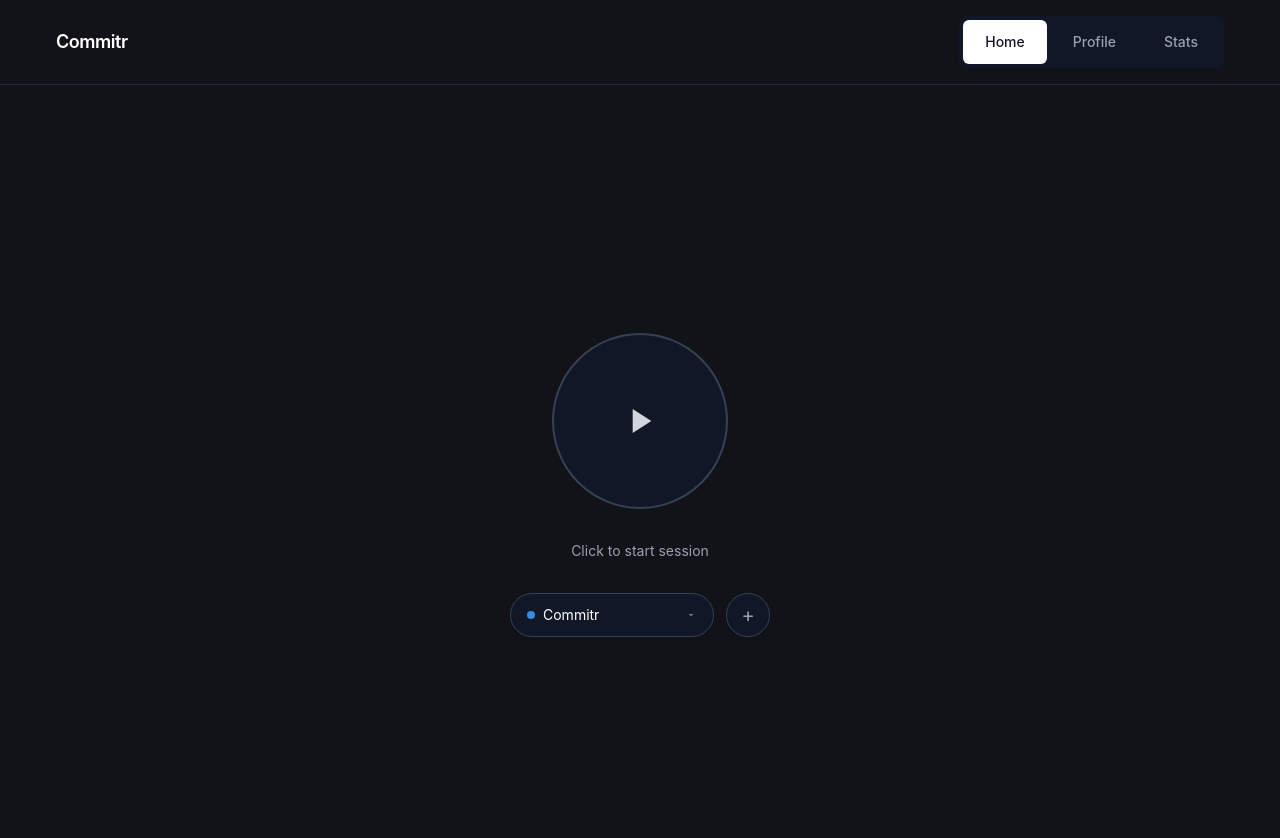
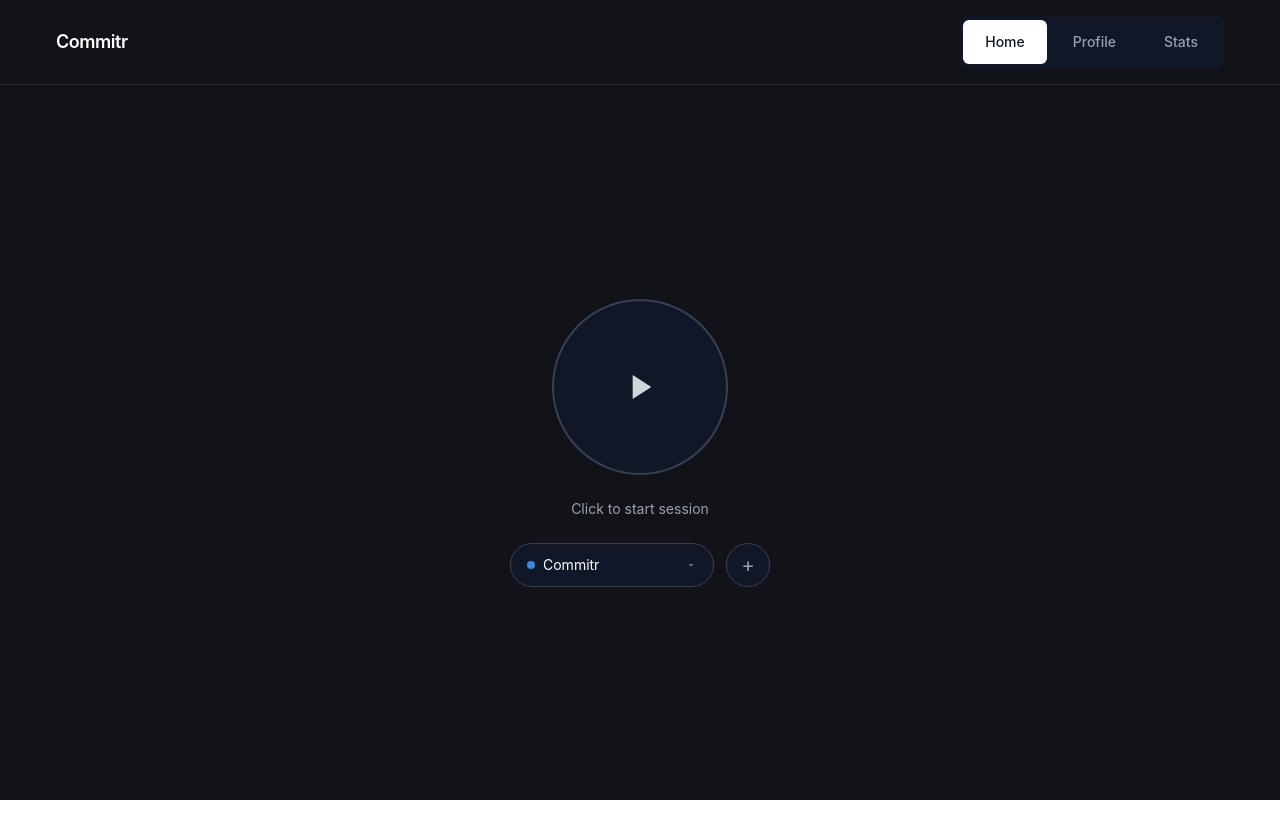
Before and after one commit to Maester-Khris/Commitr, a React (Vite) app: page / in a window 1280 px wide. Shown: the top 838 px of the page. After the commit the page ends 800 px from the top, so only its background shows below. Built offline with nearby package versions, Linux system fonts and the light colour scheme.

Commit message:
feat/component: wire panel into home layout

```diff
--- a/src/components/HomePage.tsx
+++ b/src/components/HomePage.tsx
@@ -1,8 +1,8 @@
-import { useState } from 'react'
 import type { Project, ProjectTimerState } from '../types'
 import PlayerButton from './PlayerButton'
 import ProjectSelector from './ProjectSelector'
 import SessionStatus from './SessionStatus'
+import AddProjectPanel from './AddProjectPanel'
 
 interface HomePageProps {
   projects: Project[]
@@ -10,6 +10,9 @@ interface HomePageProps {
   timerStates: Record<string, ProjectTimerState>
   onProjectSelect: (id: string) => void
   onTimerToggle: () => void
+  showAddPanel: boolean
+  onShowAddPanel: () => void
+  onHideAddPanel: () => void
   onProjectAdd: (name: string, color: string) => void
 }
 
@@ -19,25 +22,25 @@ export default function HomePage({
   timerStates,
   onProjectSelect,
   onTimerToggle,
+  showAddPanel,
+  onShowAddPanel,
+  onHideAddPanel,
   onProjectAdd,
 }: HomePageProps) {
-  const [isDropdownOpen, setIsDropdownOpen] = useState(false)
-
   const activeTimer = timerStates[activeProjectId]
   const activeProject = projects.find(p => p.id === activeProjectId)
 
+
   return (
-    <main
-      className="flex-1 flex flex-col items-center justify-center gap-8 min-h-[calc(100vh-64px)]"
-      style={{
-        transform: isDropdownOpen ? 'translateY(-80px)' : 'translateY(0)',
-        transition: 'transform 0.25s cubic-bezier(0.4, 0, 0.2, 1)',
-      }}
-    >
+    <main className="flex-1 flex items-center justify-center w-full min-h-0 p-6">
+      <div className={`flex flex-col md:flex-row items-center justify-center transition-all duration-500 ease-in-out ${showAddPanel ? 'gap-12 md:gap-20' : 'gap-0'}`}>
+
+        {/* Left Section: Timer & Controls */}
+        <div className="flex flex-col items-center gap-6 w-full max-w-[320px]">
           <PlayerButton
             isRunning={activeTimer?.isRunning ?? false}
             secondsRemaining={activeTimer?.secondsRemaining ?? 1500}
-        projectColor={activeProject?.color ?? '#3B82F6'}
+            projectColor={activeProject?.color ?? '#378ADD'}
             onToggle={onTimerToggle}
           />
 
@@ -50,11 +53,29 @@ export default function HomePage({
           <ProjectSelector
             projects={projects}
             activeProjectId={activeProjectId}
-        isOpen={isDropdownOpen}
-        onOpenChange={setIsDropdownOpen}
             onSelect={onProjectSelect}
-        onAdd={onProjectAdd}
+            onAdd={onShowAddPanel}
+            showingAddPanel={showAddPanel}
           />
+
+          {/* Mobile Add Panel (Directly below) */}
+          {showAddPanel && (
+            <div className="md:hidden w-full animate-in fade-in zoom-in slide-in-from-top-4 duration-300">
+              <AddProjectPanel onSave={onProjectAdd} onCancel={onHideAddPanel} />
+            </div>
+          )}
+        </div>
+
+        {/* Desktop Add Panel (Side-by-side) */}
+        {showAddPanel && (
+          <>
+            <div className="hidden md:block w-[1px] h-64 bg-[#26292F] animate-in fade-in duration-500" />
+            <div className="hidden md:block w-full max-w-[380px] animate-in fade-in slide-in-from-left-8 duration-500">
+              <AddProjectPanel onSave={onProjectAdd} onCancel={onHideAddPanel} />
+            </div>
+          </>
+        )}
+      </div>
     </main>
   )
 }
--- a/src/components/Layout.tsx
+++ b/src/components/Layout.tsx
@@ -24,6 +24,7 @@ export default function Layout() {
     () => initTimerStates(initialProjects)
   )
   const [toast, setToast] = useState<string | null>(null)
+  const [showAddPanel, setShowAddPanel] = useState(false)
   const intervalRef = useRef<ReturnType<typeof setInterval> | null>(null)
 
   useEffect(() => {
@@ -92,9 +93,23 @@ export default function Layout() {
   }
 
   function handleProjectAdd(name: string, color: string) {
-    const id = `project-${Date.now()}`
-    setProjects(prev => [...prev, { id, name, color, createdAt: new Date().toISOString() }])
-    setTimerStates(prev => ({ ...prev, [id]: makeTimerState(id) }))
+    const newProject: Project = {
+      id: crypto.randomUUID(),
+      name,
+      color,
+      createdAt: new Date().toISOString(),
+    }
+    setProjects(prev => [...prev, newProject])
+    setTimerStates(prev => ({
+      ...prev,
+      [newProject.id]: {
+        projectId: newProject.id,
+        secondsRemaining: 1500,
+        totalSecondsToday: 0,
+        isRunning: false,
+      }
+    }))
+    setShowAddPanel(false)
   }
 
   return (
@@ -115,6 +130,9 @@ export default function Layout() {
             timerStates={timerStates}
             onProjectSelect={handleProjectSelect}
             onTimerToggle={handleTimerToggle}
+            showAddPanel={showAddPanel}
+            onShowAddPanel={() => setShowAddPanel(true)}
+            onHideAddPanel={() => setShowAddPanel(false)}
             onProjectAdd={handleProjectAdd}
           />
         )}
```
Lines whose indentation alone changed are shown as unchanged.
